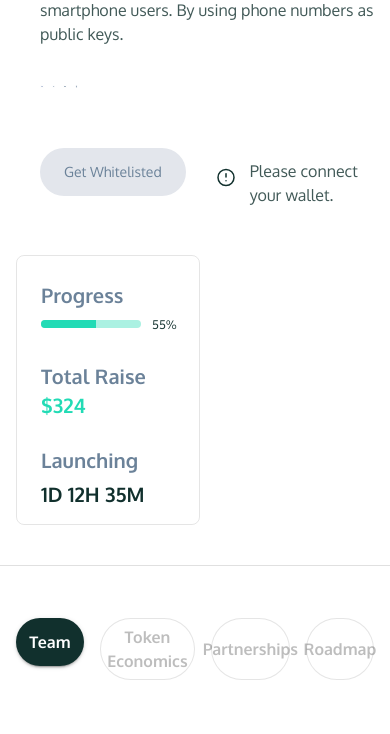
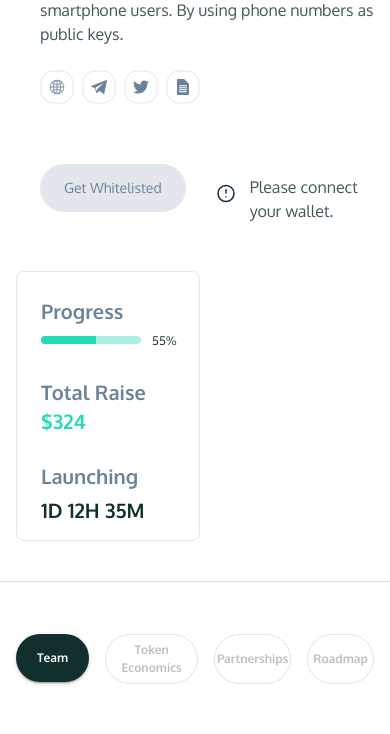
Before and after one commit to Faizan-Khalid99/project-detail-section, a React (Create React App) app: page / in a window 390 px wide. Shown: the part 548-1282 px from the top of the page. Built offline with nearby package versions, Linux system fonts and the light colour scheme.

Commit message:
Fixed icons

```diff
--- a/src/Components/MainContent.jsx
+++ b/src/Components/MainContent.jsx
@@ -8,12 +8,11 @@ import {
   Link,
   Button,
 } from "@mui/material";
-
-import CeloIcon from "../Assets/CeloIcon.svg";
-import telegramIcon from "../Assets/telegramIcon.svg";
-import TwitterIcon from "../Assets/TwitterIcon.svg";
-import TwitterBookIcon from "../Assets/TwitterBookIcon.svg";
-import webIcon from "../Assets/webIcon.svg";
+import { ReactComponent as CeloIcon } from "../Assets/CeloIcon.svg";
+import { ReactComponent as TelegramIcon } from "../Assets/telegramIcon.svg";
+import { ReactComponent as TwitterIcon } from "../Assets/TwitterIcon.svg";
+import { ReactComponent as TwitterBookIcon } from "../Assets/TwitterBookIcon.svg";
+import { ReactComponent as WebIcon } from "../Assets/webIcon.svg";
 import infoIcon from "../Assets/infoIcon.svg";
 import {
   ProgressSection,
@@ -35,7 +34,7 @@ const MainContent = () => {
         </Typography>
         <Grid mt="40px" mb="40px" container spacing={6}>
           <Grid item md={1}>
-            <img src={CeloIcon} alt="Celo Icon" />
+            <CeloIcon />
           </Grid>
           <Grid item md={8}>
             <Box ml={3}>
@@ -49,16 +48,16 @@ const MainContent = () => {
               </Typography>
               <Stack mt={3} direction="row" spacing={1}>
                 <Link href="">
-                  <img src={webIcon} alt="web" />{" "}
+                  <WebIcon />
                 </Link>
                 <Link href="">
-                  <img src={telegramIcon} alt="telegramIcon" />{" "}
+                  <TelegramIcon />
                 </Link>
                 <Link href="">
-                  <img src={TwitterIcon} alt="TwitterIcon" />{" "}
+                  <TwitterIcon />
                 </Link>
                 <Link href="">
-                  <img src={TwitterBookIcon} alt="TwitterBook" />{" "}
+                  <TwitterBookIcon />
                 </Link>
               </Stack>
               <Box mt={6.75} sx={{ display: "inline-flex" }}>
--- a/src/Theme/theme.js
+++ b/src/Theme/theme.js
@@ -192,6 +192,13 @@ export const theme = createTheme({
             fontWeight: FONT_WEIGHT.bold,
             lineHeight: "24px",
             borderRadius: "36px",
+            [defaultTheme.breakpoints.down("md")]: {
+              fontSize: "14px",
+            },
+            [defaultTheme.breakpoints.down("sm")]: {
+              fontSize: "12px",
+              lineHeight: "18px",
+            },
           },
         },
       ],
@@ -231,6 +238,13 @@ export const theme = createTheme({
           color: colors.white,
           width: "90px",
           height: "48px",
+          [defaultTheme.breakpoints.down("md")]: {
+            fontSize: "14px",
+          },
+          [defaultTheme.breakpoints.down("sm")]: {
+            fontSize: "12px",
+            lineHeight: "18px",
+          },
         },
         outlinedSecondary: {
           width: "186px",
```
